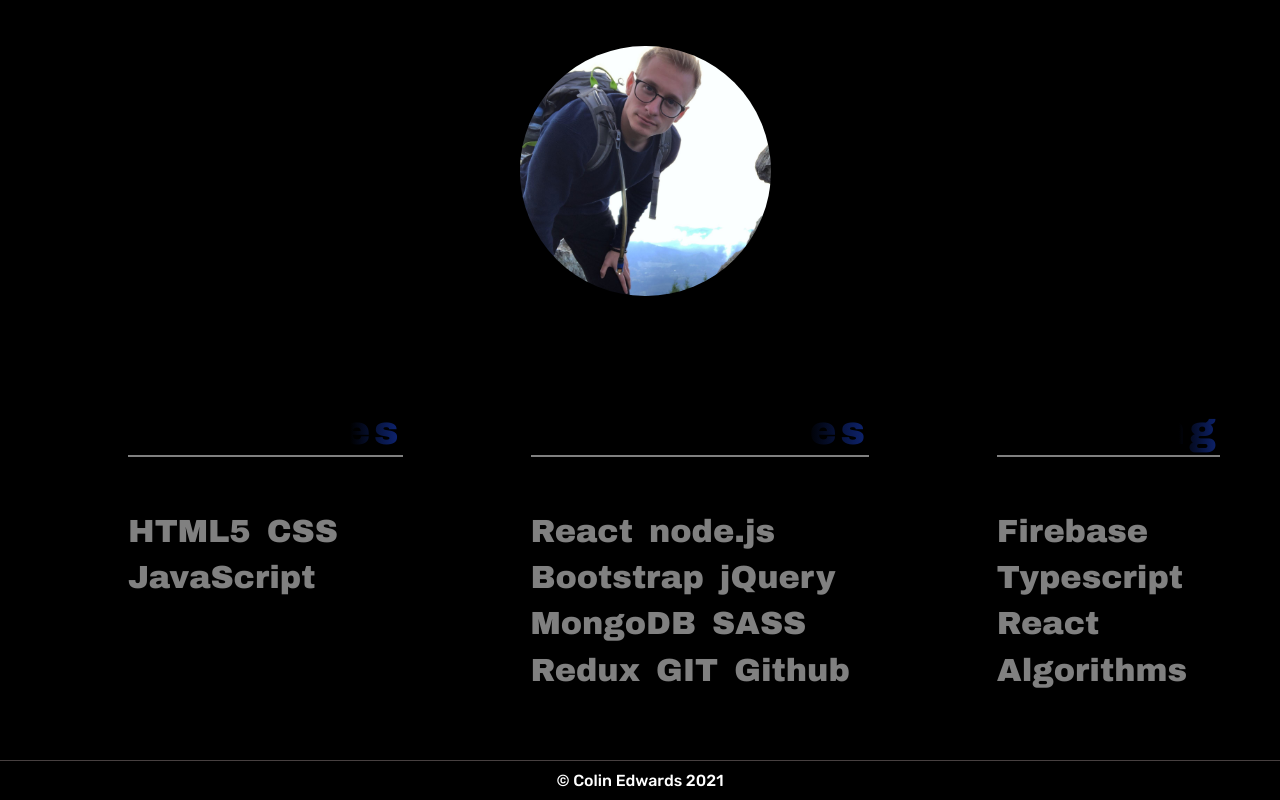
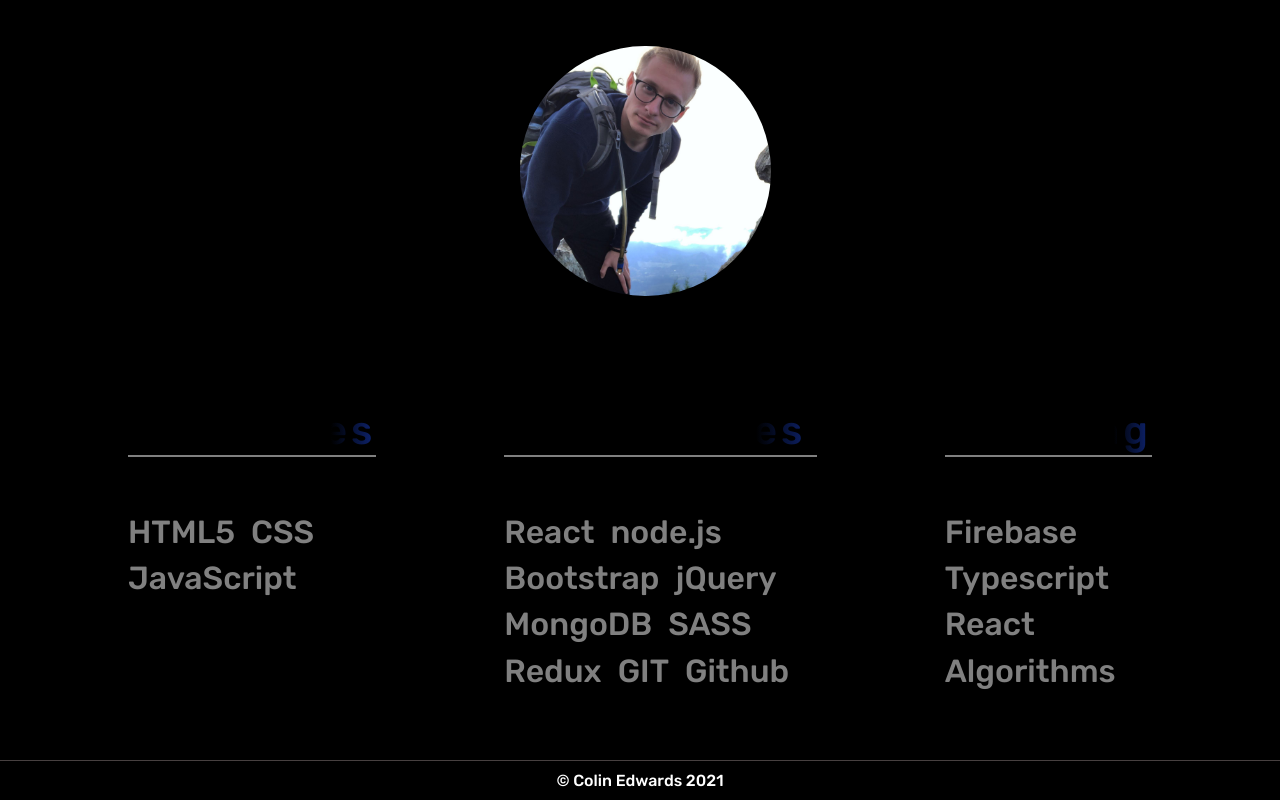
Before and after one commit to ColinJhEdwards/react-portfolio, a React (Create React App) app: page / in a window 1280 px wide. Shown: the part 837-1637 px from the top of the page. Built offline with nearby package versions, Linux system fonts and the light colour scheme.

Commit message:
changed font family for skills component to match rest of portfolio font

```diff
--- a/src/components/Skills.js
+++ b/src/components/Skills.js
@@ -51,7 +51,7 @@ const StyledDiv = styled.div`
   height: 80%;
   display: flex;
   justify-content: space-around;
-  font-family: "Archivo Black", sans-serif;
+  /* font-family: "Archivo Black", sans-serif; */
   .lang,
   .tech,
   .study {
```
